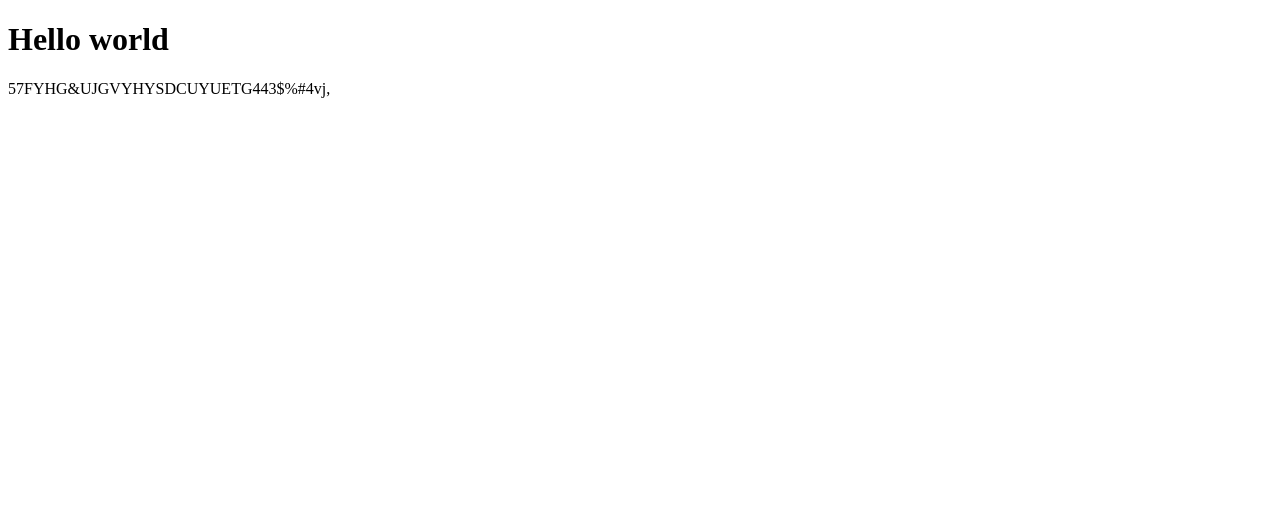
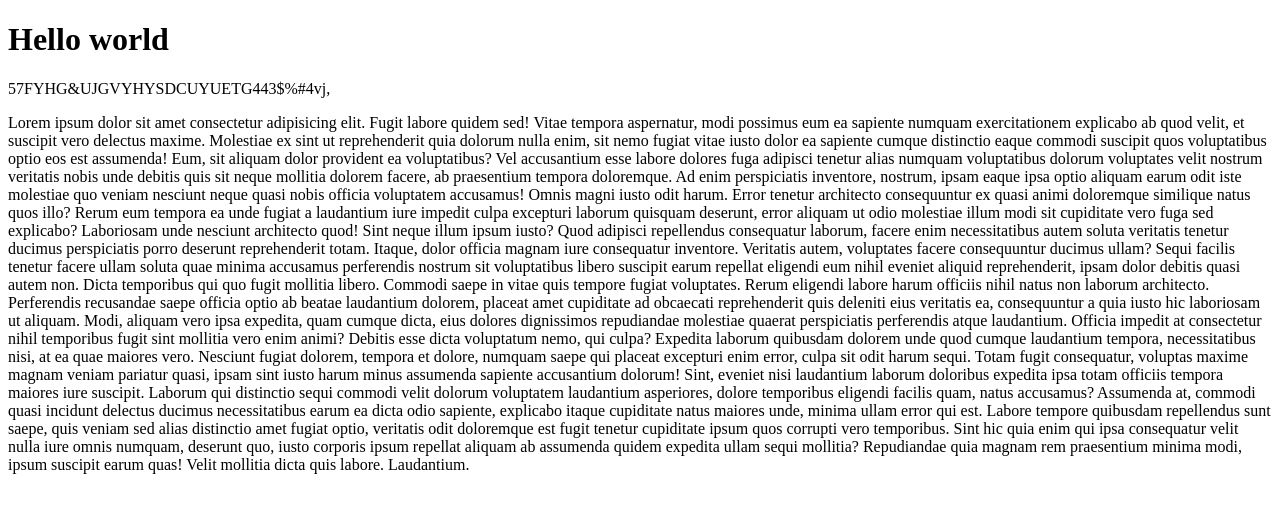
Before and after one commit to Liza-Aleks1108/firstProject, a plain HTML site: page index.html in a window 1280 px wide. Drawn offline with Linux system fonts and the light colour scheme.

Commit message:
Добавила p
Исправила img
Переделала заголовок

```diff
--- a/index.html
+++ b/index.html
@@ -1,13 +1,49 @@
 <!DOCTYPE html>
 <html lang="en">
+
 <head>
   <meta charset="UTF-8" />
   <meta http-equiv="X-UA-Compatible" content="IE=edge" />
   <meta name="viewport" content="width=device-width, initial-scale=1.0" />
   <title>Document</title>
 </head>
+
 <body>
   <h1>Hello world</h1>57FYHG&UJGVYHYSDCUYUETG443$%#4vj,<div class=ugujhhyfngj(chnwl.x2"></div>
+  <p>Lorem ipsum dolor sit amet consectetur adipisicing elit. Fugit labore quidem sed! Vitae tempora aspernatur, modi
+    possimus eum ea sapiente numquam exercitationem explicabo ab quod velit, et suscipit vero delectus maxime. Molestiae
+    ex sint ut reprehenderit quia dolorum nulla enim, sit nemo fugiat vitae iusto dolor ea sapiente cumque distinctio
+    eaque commodi suscipit quos voluptatibus optio eos est assumenda! Eum, sit aliquam dolor provident ea voluptatibus?
+    Vel accusantium esse labore dolores fuga adipisci tenetur alias numquam voluptatibus dolorum voluptates velit
+    nostrum veritatis nobis unde debitis quis sit neque mollitia dolorem facere, ab praesentium tempora doloremque. Ad
+    enim perspiciatis inventore, nostrum, ipsam eaque ipsa optio aliquam earum odit iste molestiae quo veniam nesciunt
+    neque quasi nobis officia voluptatem accusamus! Omnis magni iusto odit harum. Error tenetur architecto consequuntur
+    ex quasi animi doloremque similique natus quos illo? Rerum eum tempora ea unde fugiat a laudantium iure impedit
+    culpa excepturi laborum quisquam deserunt, error aliquam ut odio molestiae illum modi sit cupiditate vero fuga sed
+    explicabo? Laboriosam unde nesciunt architecto quod! Sint neque illum ipsum iusto? Quod adipisci repellendus
+    consequatur laborum, facere enim necessitatibus autem soluta veritatis tenetur ducimus perspiciatis porro deserunt
+    reprehenderit totam. Itaque, dolor officia magnam iure consequatur inventore. Veritatis autem, voluptates facere
+    consequuntur ducimus ullam? Sequi facilis tenetur facere ullam soluta quae minima accusamus perferendis nostrum sit
+    voluptatibus libero suscipit earum repellat eligendi eum nihil eveniet aliquid reprehenderit, ipsam dolor debitis
+    quasi autem non. Dicta temporibus qui quo fugit mollitia libero. Commodi saepe in vitae quis tempore fugiat
+    voluptates. Rerum eligendi labore harum officiis nihil natus non laborum architecto. Perferendis recusandae saepe
+    officia optio ab beatae laudantium dolorem, placeat amet cupiditate ad obcaecati reprehenderit quis deleniti eius
+    veritatis ea, consequuntur a quia iusto hic laboriosam ut aliquam. Modi, aliquam vero ipsa expedita, quam cumque
+    dicta, eius dolores dignissimos repudiandae molestiae quaerat perspiciatis perferendis atque laudantium. Officia
+    impedit at consectetur nihil temporibus fugit sint mollitia vero enim animi? Debitis esse dicta voluptatum nemo, qui
+    culpa? Expedita laborum quibusdam dolorem unde quod cumque laudantium tempora, necessitatibus nisi, at ea quae
+    maiores vero. Nesciunt fugiat dolorem, tempora et dolore, numquam saepe qui placeat excepturi enim error, culpa sit
+    odit harum sequi. Totam fugit consequatur, voluptas maxime magnam veniam pariatur quasi, ipsam sint iusto harum
+    minus assumenda sapiente accusantium dolorum! Sint, eveniet nisi laudantium laborum doloribus expedita ipsa totam
+    officiis tempora maiores iure suscipit. Laborum qui distinctio sequi commodi velit dolorum voluptatem laudantium
+    asperiores, dolore temporibus eligendi facilis quam, natus accusamus? Assumenda at, commodi quasi incidunt delectus
+    ducimus necessitatibus earum ea dicta odio sapiente, explicabo itaque cupiditate natus maiores unde, minima ullam
+    error qui est. Labore tempore quibusdam repellendus sunt saepe, quis veniam sed alias distinctio amet fugiat optio,
+    veritatis odit doloremque est fugit tenetur cupiditate ipsum quos corrupti vero temporibus. Sint hic quia enim qui
+    ipsa consequatur velit nulla iure omnis numquam, deserunt quo, iusto corporis ipsum repellat aliquam ab assumenda
+    quidem expedita ullam sequi mollitia? Repudiandae quia magnam rem praesentium minima modi, ipsum suscipit earum
+    quas! Velit mollitia dicta quis labore. Laudantium.</p>
 </body>
+
 </html>
 <ESDFSDFSDF> </ESDFSDFSDF>
```
Lines whose indentation alone changed are shown as unchanged.
